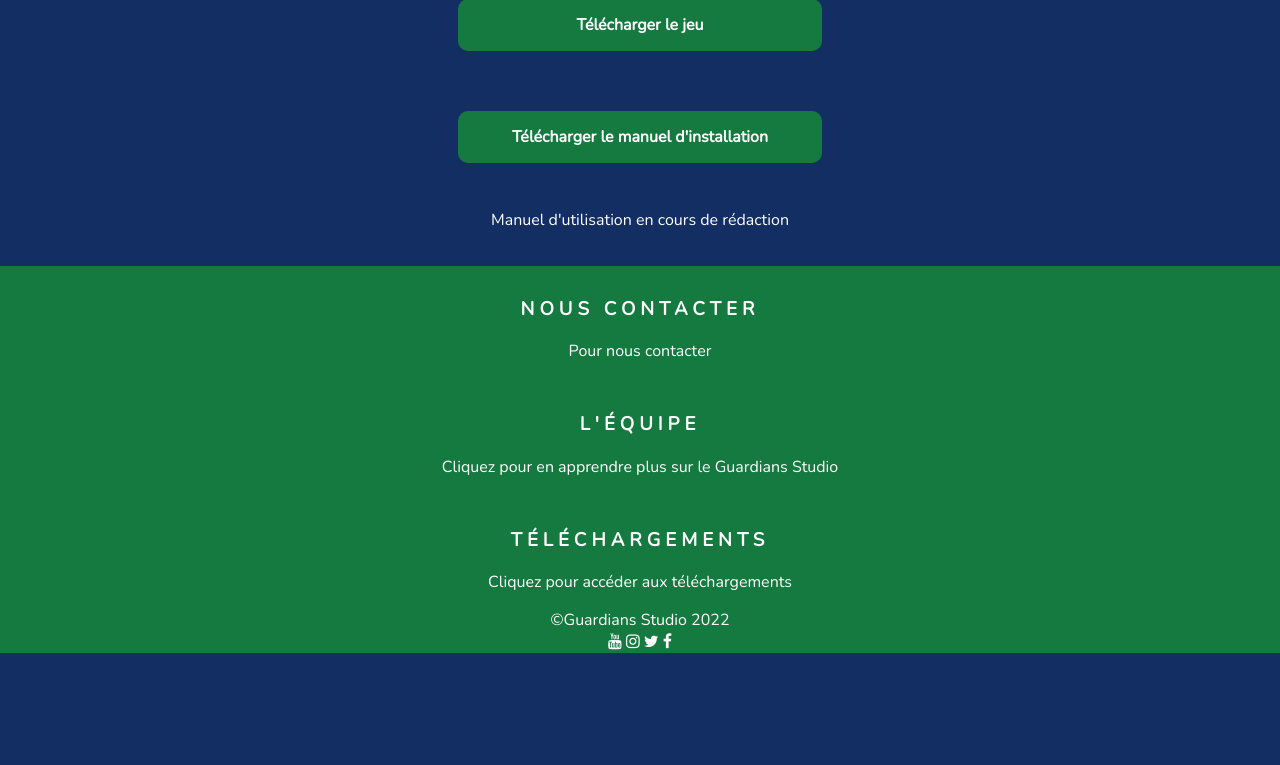
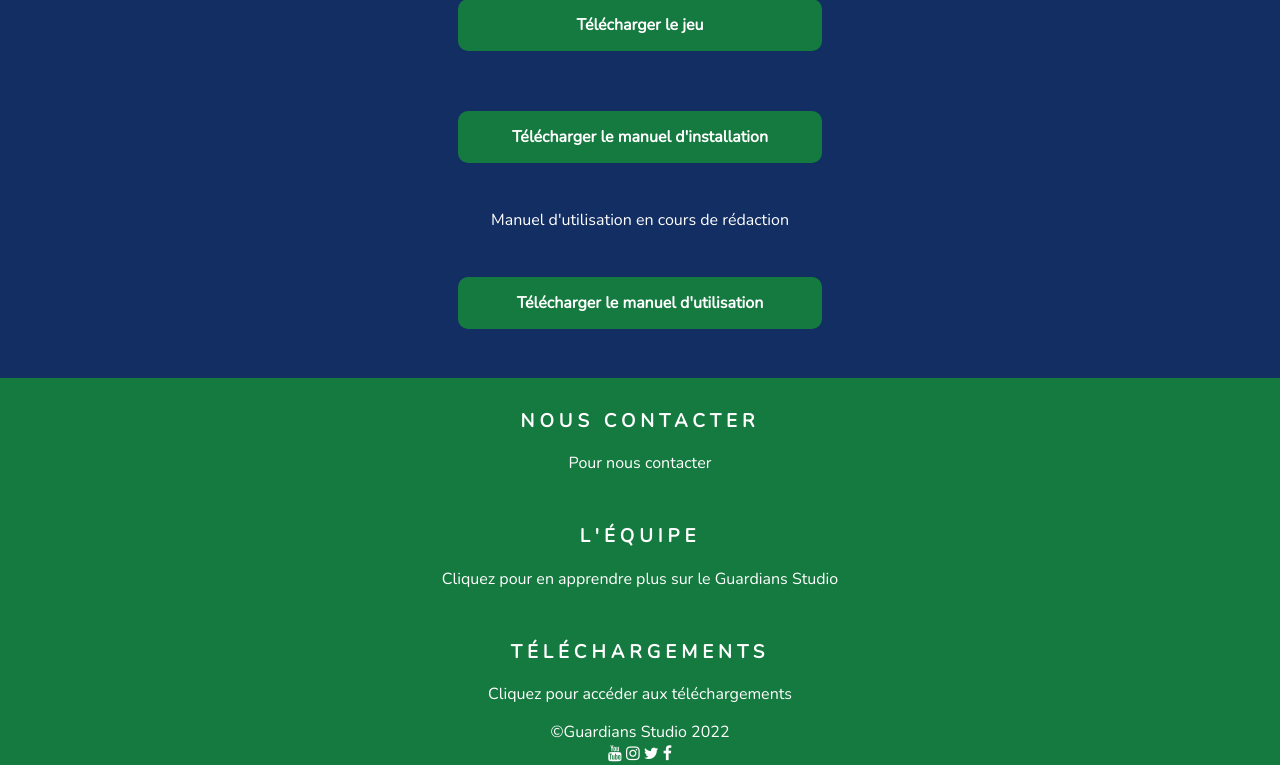
Before and after one commit to Guardians-Studio/WebSite, a PHP site: page /download.php in a window 1280 px wide. Shown: the part 1581-2346 px from the top of the page. Before the commit the page ends 2234 px from the top, so only its background shows below. Run offline with PHP 8.4, Linux system fonts and the light colour scheme.

Commit message:
use manual

```diff
--- a/download.php
+++ b/download.php
@@ -31,7 +31,7 @@
                 <p>
                     Manuel d'utilisation en cours de rédaction
                 </p>
-                <!-- <li><a href="downloads/use_manual.pdf" class="download-link" download>Télécharger le manuel d'utilisation</a></li> -->
+                <li><a href="downloads/use_manual.pdf" class="download-link" download>Télécharger le manuel d'utilisation</a></li>
             </ul>
         </section>
         <?php include("footer.php"); ?>
```
Also changed, not shown: 1 other file.
